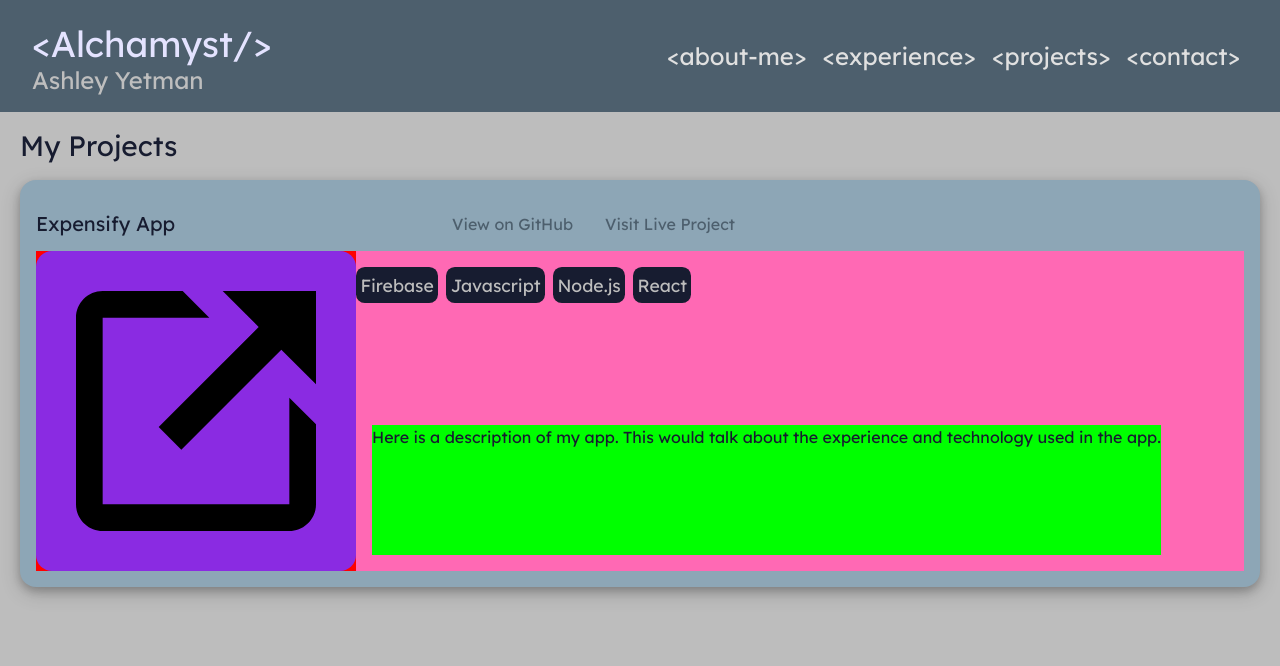
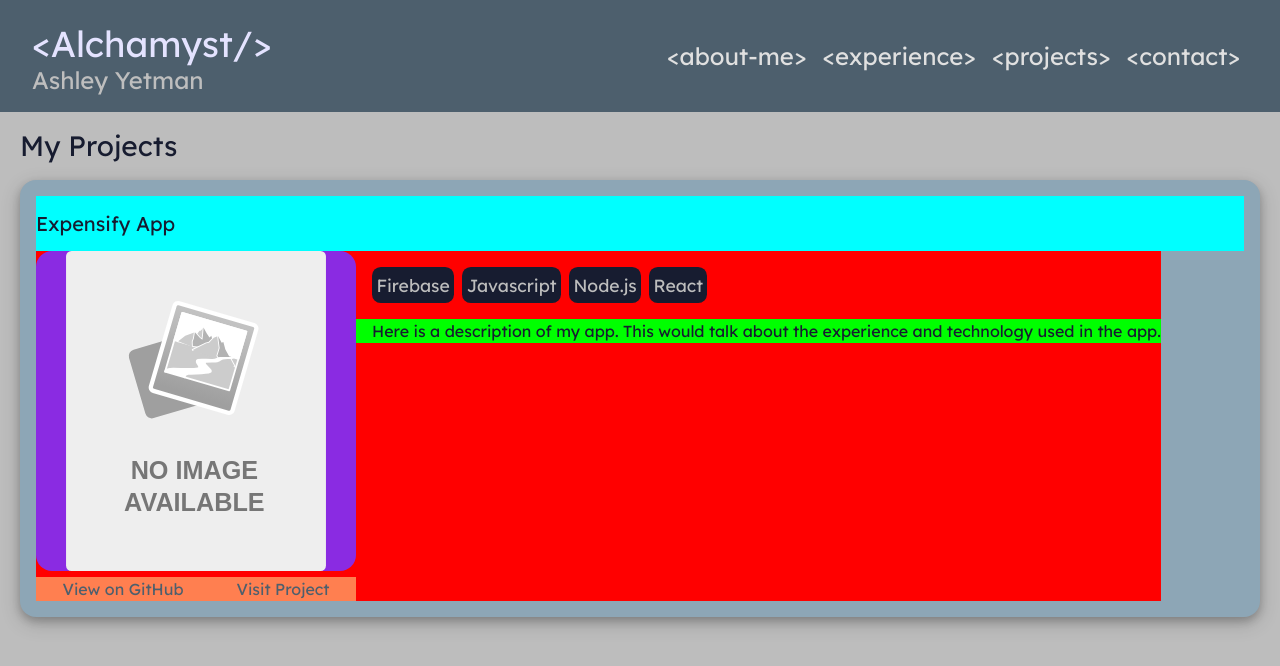
Before and after one commit to Alchamyst/ayetman-web, a React (Vite) app: page /projects in a window 1280 px wide. Shown: the top 666 px of the page. Built offline with nearby package versions, Linux system fonts and the light colour scheme.

Commit message:
update Project component layout + css.

```diff
--- a/src/components/Project.jsx
+++ b/src/components/Project.jsx
@@ -1,47 +1,38 @@
 import '../styles/project.css';
 import ListBlock from '../components/ListBlock';
+import noImage from '../assets/no-image-placeholder.svg';
 
 export default function Project(props) {
     return(
         <>
             <div className='project-card'>
-
-                <div className='project-card-header'>
-                    <h2 className='project-title'>{props.name}</h2>
-                    <div className='project-links'>
-                        <a href={props.github}>View on GitHub</a>
-                        {props.liveUrl && <a href={props.liveUrl}>Visit Live Project</a>}
-                    </div>
+                <div className='project-title'>
+                    <h2>{props.name}</h2>
                 </div>
 
-                <div className='project-image-container'>
-                    <img src={props.image} />
-                </div>
+                <div className='project-wrapper'>
+                    <div className='project-info'>
+                        <div className='project-image-container'>
+                            {props.image && <img src={props.image} />}
+                            {!props.image && <img src={noImage} />}
+                        </div>
+                        <div className='project-links'>
+                            <a href={props.github}>View on GitHub</a>
+                            {props.liveUrl && <a href={props.liveUrl}>Visit Project</a>}
+                        </div>
+                    </div>
 
-                <div className='project-info'>
-                    <ListBlock list={props.skills} />
-                    <p>{props.description}</p>
+                    <div className='project-details'>
+                        <div className='project-skills'>
+                            <ListBlock list={['Firebase','Javascript','Node.js','React']} />
+                        </div>
+                        <div className='project-description'>
+                            <p>{props.description}</p>
+                        </div>
+                    </div>
+
                 </div>
             </div>
         </>
     );
 }
-
-// name={expensifyProject.name}
-// skills={expensifyProject.skills}
-// image={expensifyProject.image}
-// github={expensifyProject.github}
-// liveUrl={expensifyProject.liveUrl}
-// description={expensifyProject.description}
-
-{/* <h2>Expensify App</h2>
-    <div style={{display:'flex'}}>
-        <div style={{'max-width':'20em'}}>
-            <img src={projectIcon} width="200em" alt="app picture" height="200em" border="1px"></img>
-            <ListBlock list={['Firebase','Javascript','Node.js','React']} />
-        </div>
-        <div>
-            <a href='#'>View on GitHub</a> // <a href='#'>Visit Live Project</a>
-            <p>Here is a description of my app. This would talk about the experience and technology used in the app.</p>
-        </div>
-    </div> */}
--- a/src/components/ProjectsList.jsx
+++ b/src/components/ProjectsList.jsx
@@ -19,7 +19,8 @@ export default function ProjectsList(props) {
             <Project
                 name={expensifyProject.name}
                 skills={expensifyProject.skills}
-                image={expensifyProject.image}
+                image=''
+                // image={expensifyProject.image}
                 github={expensifyProject.github}
                 liveUrl={expensifyProject.liveUrl}
                 description={expensifyProject.description}
--- a/src/styles/project.css
+++ b/src/styles/project.css
@@ -11,71 +11,80 @@
     justify-content: flex-start;
 }
 
-.project-card-header{
-    display: flex;
-    min-width: 100%;
+.project-title {
+    background-color: aqua;
+    flex-grow: 2;
+    width: 100%;
 }
 
-.project-links {
-    /* background-color: aqua; */
+.project-wrapper{
+    background-color: yellow;
+
     display: flex;
+    flex-direction: row;
+    /* flex-wrap: wrap; */
     justify-content: flex-start;
-    /* padding-left: 1em;
-    padding-right: 1em; */
-    min-width: 20em; /* Temporary amount - needs optimising for mobile.*/
-    width: 75%;
 }
 
-.project-links a {
-    /* background-color: brown; */
-    margin-top: auto;
-    margin-bottom: auto;
-    padding-left: 1em;
-    padding-right: 1em;
+.project-info {
+    background-color: hotpink;
+    /* display: flex;
+    flex-direction: row;
+    flex-wrap: wrap;
+    justify-content: flex-start; */
+    /* justify-content: center; */
 }
 
-.project-title {
-    /* background-color:royalblue; */
-    min-width: 20em; /* Temporary amount - needs optimising for mobile.*/
-    width: 25%;
+.project-details {
+    background-color: red;
+    /* min-width: 20em; */
+
+    /* display: flex;
+    flex-direction: row; */
 }
 
 .project-image-container {
-    align-items: center;
     background-color: red;
-    display: flex;
-    padding: 0 0 0 0;
-    /* max-width: 20em; */
+    /* height: 20em; */
+}
+
+.project-image-container img {
+    background-color: blueviolet;
+
+    border-radius: 5%;
     height: 20em;
     width: 20em;
 }
 
-.project-image-container img {
-    background-color: blueviolet;
-    border-radius: 5%;
-    height: 20em;
-    width: 20em;
-    /* max-width: 20em; */
+.project-links {
+    background-color: coral;
+    display: flex;
+    flex-direction: row;
+    justify-content: space-around;
 }
 
-.project-info {
-    background-color: hotpink;
-    display: flex;
-    flex-basis: 50%;
-    flex-direction: row;
-    flex-grow: 1;
-    /* flex-shrink: 2; */
-    flex-wrap: wrap;
-    width: auto;
-    /* max-width: 10em; */
-    /* flex-grow: 2; */
+.project-links a {
+    text-align: center;
+    /* min-width: 40%; */
+    /* background-color: brown; */
+    /* margin-top: auto;
+    margin-bottom: auto;
+    padding-left: 1em;
+    padding-right: 1em; */
 }
 
-.skills-list {
-    background-color: black;
+.project-skills {
+    margin: 0em 0em 1em 1em;
+    padding: 0em 0em 0em 0em;
+    /* width: 100%; */
 }
-.project-info p {
+
+.project-description {
     background-color: lime;
+    /* width: 100%; */
+}
+
+.project-description p {
     margin: 0em 0em 1em 1em;
     padding: 0em 0em 0em 0em;
 }
```
Also changed, not shown: src/assets/no-image-placeholder.svg (added).
